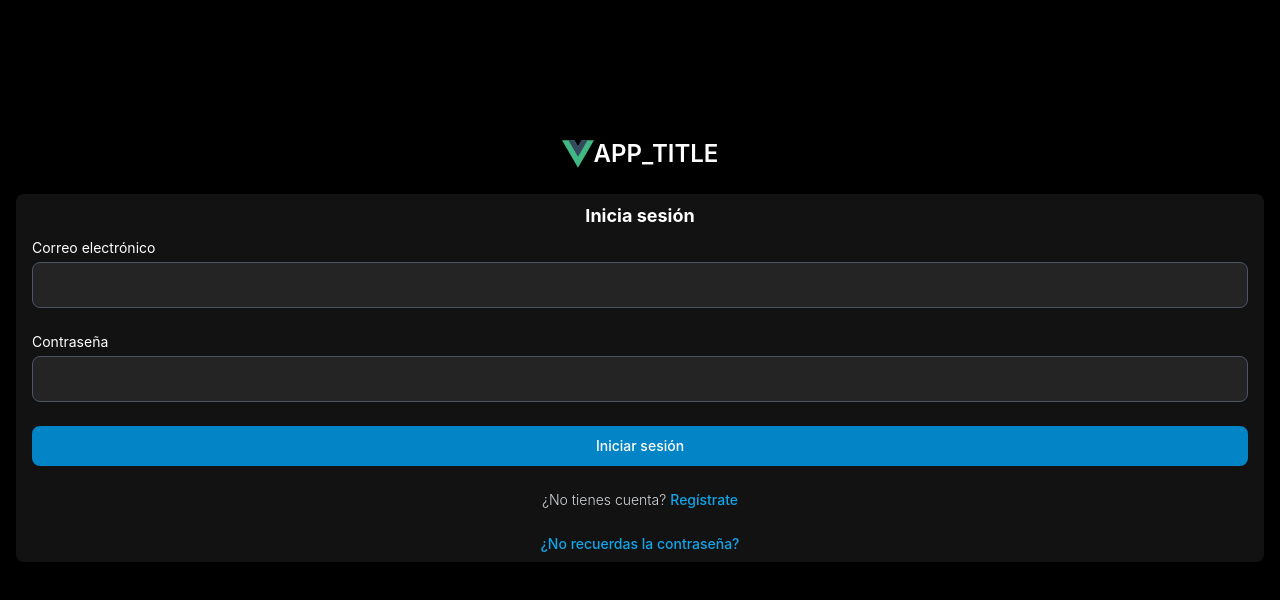
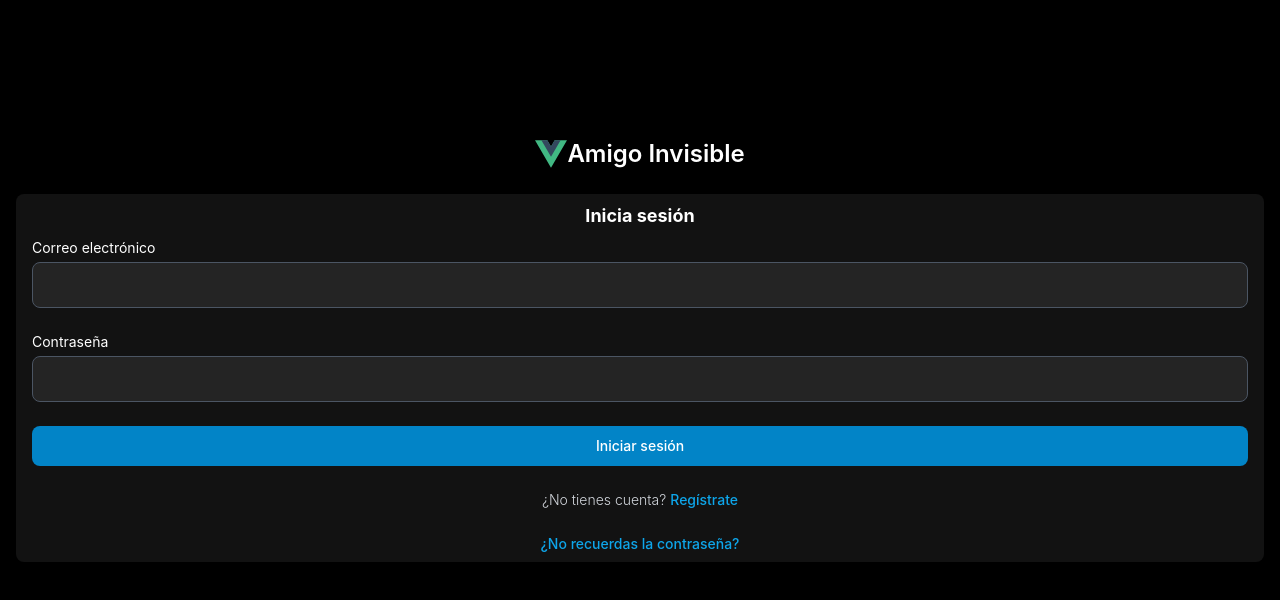
Before and after one commit to amjsoler/amigoinvisiblecliente, a Vue app: page /login-user in a window 1280 px wide. Shown: the top 600 px of the page. Built offline with nearby package versions, Linux system fonts and the light colour scheme.

Commit message:
resolver bug de app name

```diff
--- a/src/components/LogoAndAppNameHorizontal.vue
+++ b/src/components/LogoAndAppNameHorizontal.vue
@@ -1,7 +1,7 @@
 <template>
   <div class="flex items-center text-2xl font-semibold text-gray-900 dark:text-white">
     <app-logo class="w-8 h-8" />
-    {{ $t("APP_TITLE")}}
+    {{ $t("APP_NAME")}}
   </div>
 </template>
 <script>
--- a/src/lang/es.json
+++ b/src/lang/es.json
@@ -1,4 +1,5 @@
 {
+  "APP_NAME": "Amigo Invisible",
   "unknownError": "Se ha producido un error inesperado. Inténtalo de nuevo más tarde y si el problema persiste, ponte en contacto con nosotros",
   "api401": "Parece que tu sesión ya no era válida, por favor, vuelve a iniciar sesión",
   "LoginUser": {
```
Also changed, not shown: 2 other files (tests, documents, lock files or other folders).
